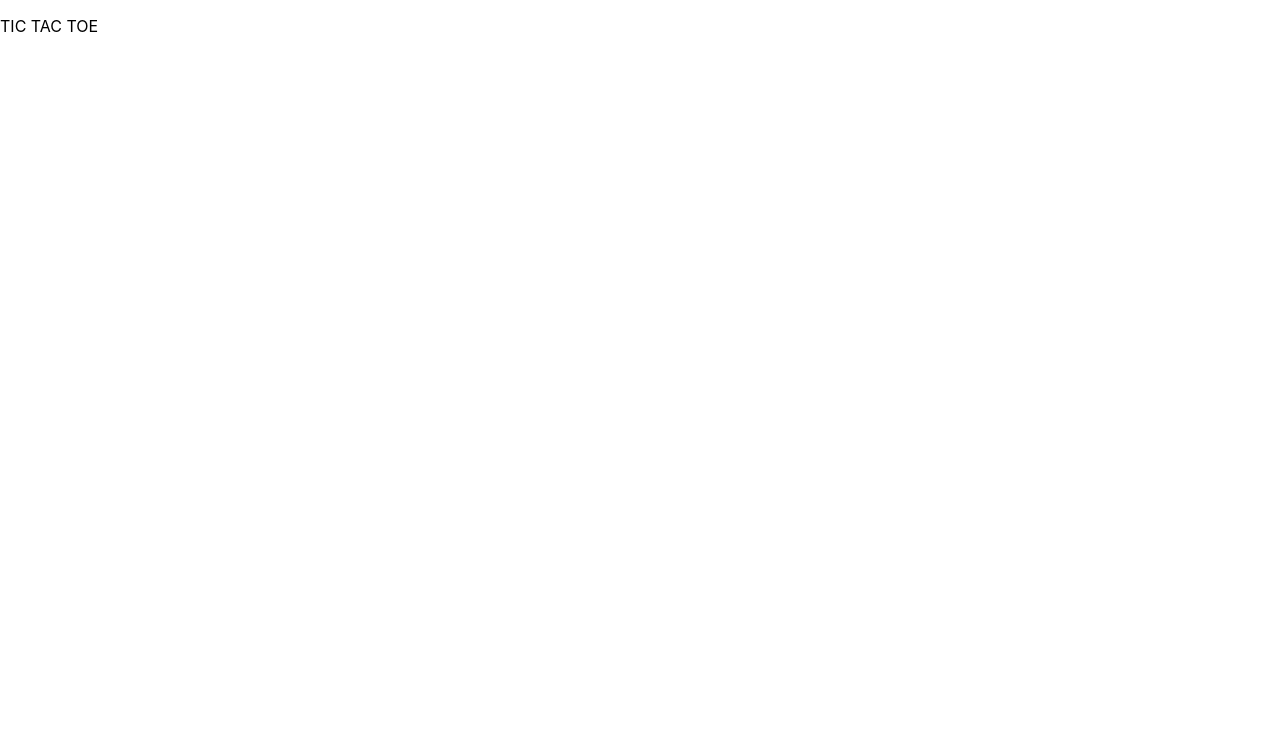
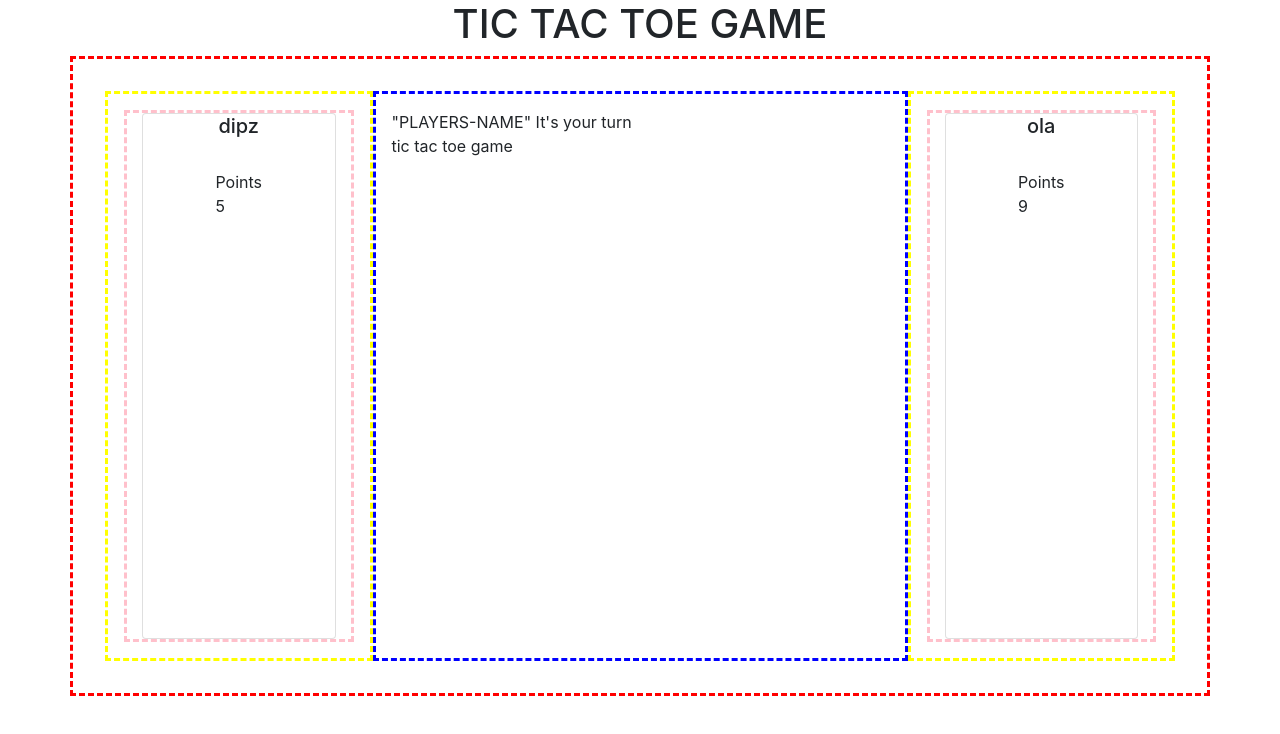
Before and after one commit to dipodu/tic-tac-toe, a React (Create React App) app: page / in a window 1280 px wide. Shown: the top 734 px of the page. Built offline with nearby package versions, Linux system fonts and the light colour scheme.

Commit message:
Skeleton Set Up

```diff
--- a/package.json
+++ b/package.json
@@ -10,7 +10,8 @@
     "react": "^16.13.1",
     "react-bootstrap": "^1.0.1",
     "react-dom": "^16.13.1",
-    "react-scripts": "3.4.1"
+    "react-scripts": "3.4.1",
+    "reactstrap": "^8.4.1"
   },
   "scripts": {
     "start": "react-scripts start",
--- a/public/index.html
+++ b/public/index.html
@@ -9,7 +9,7 @@
       name="description"
       content="Web site created using create-react-app"
     />
-    <link rel="apple-touch-icon" />
+    <link rel="apple-touch-icon" href="%PUBLIC_URL%/logo192.png" />
     <!--
       manifest.json provides metadata used when your web app is installed on a
       user's mobile device or desktop. See https://developers.google.com/web/fundamentals/web-app-manifest/
@@ -24,8 +24,9 @@
       work correctly both with client-side routing and a non-root public URL.
       Learn how to configure a non-root public URL by running `npm run build`.
     -->
-    <title>React App</title>
+    <title>Oladipo Tic Tac</title>
   </head>
+
   <body>
     <noscript>You need to enable JavaScript to run this app.</noscript>
     <div id="root"></div>
--- a/src/App.css
+++ b/src/App.css
@@ -1,38 +1,3 @@
-.App {
-  text-align: center;
+#main {
+  height: 100vh;
 }
-
-.App-logo {
-  height: 40vmin;
-  pointer-events: none;
-}
-
-@media (prefers-reduced-motion: no-preference) {
-  .App-logo {
-    animation: App-logo-spin infinite 20s linear;
-  }
-}
-
-.App-header {
-  background-color: #282c34;
-  min-height: 100vh;
-  display: flex;
-  flex-direction: column;
-  align-items: center;
-  justify-content: center;
-  font-size: calc(10px + 2vmin);
-  color: white;
-}
-
-.App-link {
-  color: #61dafb;
-}
-
-@keyframes App-logo-spin {
-  from {
-    transform: rotate(0deg);
-  }
-  to {
-    transform: rotate(360deg);
-  }
-}
--- a/src/App.js
+++ /dev/null
@@ -1,8 +0,0 @@
-import React from "react";
-import "./App.css";
-
-function App() {
-  return <p>TIC TAC TOE</p>;
-}
-
-export default App;
--- /dev/null
+++ b/src/App.jsx
@@ -0,0 +1,31 @@
+import React from "react";
+import { Container, Row, Col } from "react-bootstrap";
+import "./App.css";
+import Player from "./components/Player.jsx";
+
+function App() {
+  return (
+    <Container id="main">
+      <Row className="justify-content-center">
+        <h1>TIC TAC TOE GAME</h1>
+      </Row>
+
+      <Row style={{ border: "dashed red", height: "80%", padding: "2em" }}>
+        <Col style={{ border: "dashed yellow", padding: "1em" }} sm="3">
+          <Player player="dipz" score="5" />
+        </Col>
+
+        <Col style={{ border: "dashed blue", padding: "1em" }} sm="6">
+          <span>"PLAYERS-NAME" It's your turn</span>
+          <p>tic tac toe game</p>
+        </Col>
+
+        <Col style={{ border: "dashed yellow", padding: "1em" }} sm="3">
+          <Player player="ola" score="9" />
+        </Col>
+      </Row>
+    </Container>
+  );
+}
+
+export default App;
--- /dev/null
+++ b/src/components/Player.jsx
@@ -0,0 +1,26 @@
+import React from "react";
+import { Col, Card } from "react-bootstrap";
+
+export default function Player(props) {
+  const { player, score } = props;
+  return (
+    <Col style={{ width: "100%", height: "100%", border: "dashed pink" }}>
+      {/* <h2>{player}</h2>
+      <h5>{score}</h5> */}
+      {/* style={{ width: "18rem" }} */}
+
+      <Card
+        className="d-flex flex-column align-items-center justify-content-center "
+        style={{ width: "100%", height: "100%" }}
+      >
+        <Card.Title>{player}</Card.Title>
+
+        <Card.Body>
+          <span>Points</span>
+
+          <Card.Text>{score}</Card.Text>
+        </Card.Body>
+      </Card>
+    </Col>
+  );
+}
--- a/src/index.css
+++ b/src/index.css
@@ -1,13 +1,17 @@
+#root {
+  height: 100%;
+}
+
 body {
   margin: 0;
-  font-family: -apple-system, BlinkMacSystemFont, 'Segoe UI', 'Roboto', 'Oxygen',
-    'Ubuntu', 'Cantarell', 'Fira Sans', 'Droid Sans', 'Helvetica Neue',
+  font-family: -apple-system, BlinkMacSystemFont, "Segoe UI", "Roboto", "Oxygen",
+    "Ubuntu", "Cantarell", "Fira Sans", "Droid Sans", "Helvetica Neue",
     sans-serif;
   -webkit-font-smoothing: antialiased;
   -moz-osx-font-smoothing: grayscale;
 }
 
 code {
-  font-family: source-code-pro, Menlo, Monaco, Consolas, 'Courier New',
+  font-family: source-code-pro, Menlo, Monaco, Consolas, "Courier New",
     monospace;
 }
--- a/src/index.js
+++ b/src/index.js
@@ -1,7 +1,9 @@
 import React from "react";
 import ReactDOM from "react-dom";
 import "./index.css";
-import App from "./App";
+import App from "./App.jsx";
+import "./App.css";
+import "bootstrap/dist/css/bootstrap.min.css";
 
 ReactDOM.render(
   <React.StrictMode>
```
Also changed, not shown: public/logo192.png (added), public/manifest.json, 1 other file (tests, documents, lock files or other folders).
